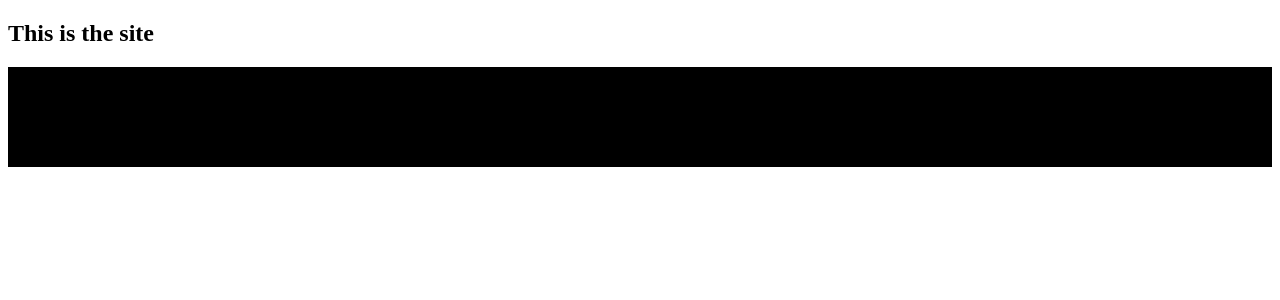
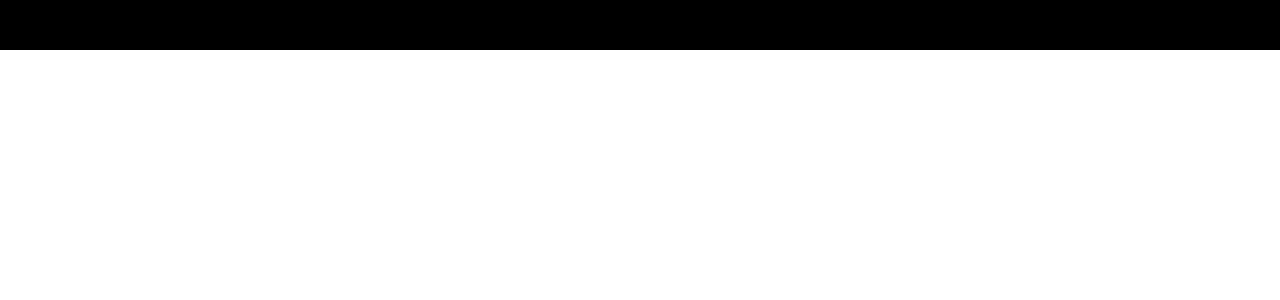
Before and after one commit to THREExPENNYco/collab, a React app: page / in a window 1280 px wide. Shown: the top 300 px of the page. Built offline with nearby package versions, Linux system fonts and the light colour scheme.

Commit message:
importign styles

```diff
--- a/src/App.js
+++ b/src/App.js
@@ -1,13 +1,11 @@
 import React, { Component }  from 'react'
 import Navbar from './components/navbar.js'
-import Main from './components/main.js'
 import Styles from './Styles.css'
 // Main component for the app
 class App extends Component {
   render () {
     return (
       <section className="main">
-        <Main />
         <Navbar />
       </section>
     )
--- a/src/Styles.css
+++ b/src/Styles.css
@@ -1,11 +1,12 @@
 /* this attempts to use BEM as the convention for naming CSS styes */
 
-.main {
-    min-height: 100%;
-    max-height: 100%;
+body {
+    top: 0;
+    margin: 0;
 }
 .nav-bar {
     background-color: black;
-    min-height: 100px;
+    min-height: 50px;
     width: 100%;
+    top: 0;
 }
--- a/src/components/main.js
+++ /dev/null
@@ -1,12 +0,0 @@
-import React, { Component } from 'react';
-
-function Main() {
-
-    return (
-        <div>
-            <h1>This is the site</h1>
-        </div>
-    )
-}
-
-export default Main
```
